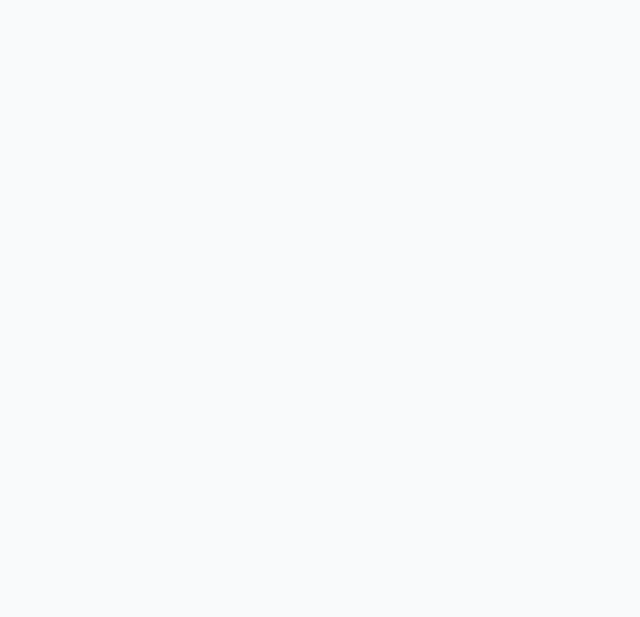
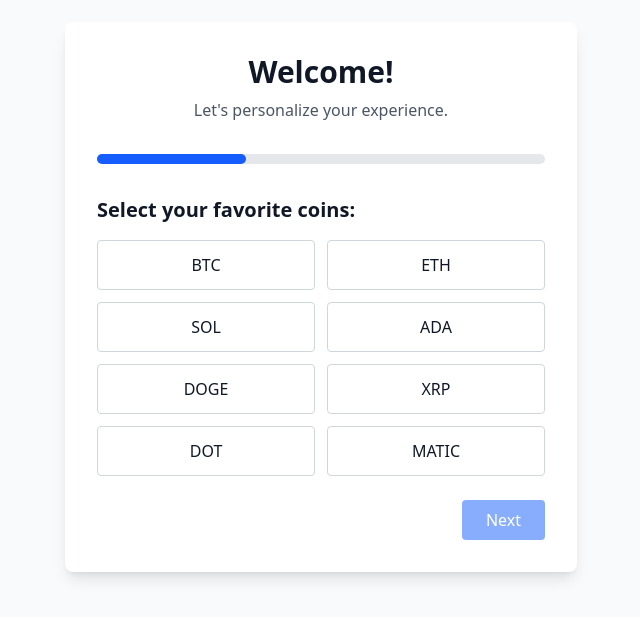
Before and after one commit to amitvizel/Moveo-Coding-Task, a React (Vite) app in the folder client/: page /onboarding in a window 1280 px wide. Before the commit this address had no page. Shown: the part 103-720 px from the top of the page, without its empty margins (319-959 px from the left). Built offline with nearby package versions, Linux system fonts and the light colour scheme; sample sign-in values are in the browser's storage.

Commit message:
add onboarding flow and preferences redirect

```diff
--- a/client/src/App.tsx
+++ b/client/src/App.tsx
@@ -1,11 +1,13 @@
-import { BrowserRouter as Router, Routes, Route, Navigate } from 'react-router-dom';
+import { BrowserRouter as Router, Routes, Route, Navigate, useLocation } from 'react-router-dom';
 import Login from './pages/Login';
 import Signup from './pages/Signup';
+import Onboarding from './pages/Onboarding';
 import { useAuth } from './context/AuthContext';
 
 // Protected route wrapper using AuthContext
 const ProtectedRoute = ({ children }: { children: React.ReactNode }) => {
-  const { isAuthenticated, isLoading } = useAuth();
+  const { isAuthenticated, isLoading, user } = useAuth();
+  const location = useLocation();
 
   if (isLoading) {
     return <div>Loading...</div>; // Or a proper loading spinner
@@ -13,6 +15,12 @@ const ProtectedRoute = ({ children }: { children: React.ReactNode }) => {
 
   if (!isAuthenticated) {
     return <Navigate to="/login" replace />;
+  }
+
+  // Redirect to onboarding if preferences are missing
+  // But don't redirect if we are already on the onboarding page
+  if (!user?.preferences && location.pathname !== '/onboarding') {
+    return <Navigate to="/onboarding" replace />;
   }
 
   return children;
@@ -28,11 +36,29 @@ function App() {
           <Route path="/login" element={<Login />} />
           <Route path="/signup" element={<Signup />} />
           <Route
+            path="/onboarding"
+            element={
+              <ProtectedRoute>
+                <Onboarding />
+              </ProtectedRoute>
+            }
+          />
+          <Route
             path="/"
             element={
               <ProtectedRoute>
                 <div className="p-8">
                   <h1 className="text-3xl font-bold">Welcome to the Dashboard, {user?.name || user?.email}!</h1>
+
+                  {user?.preferences && (
+                    <div className="mt-4 p-4 bg-white rounded shadow">
+                      <h2 className="text-xl font-bold mb-2">Your Preferences:</h2>
+                      <p><strong>Risk Tolerance:</strong> {user.preferences.riskTolerance}</p>
+                      <p><strong>Favorite Coins:</strong> {user.preferences.favoriteCoins.join(', ')}</p>
+                      <p><strong>Content Focus:</strong> {user.preferences.contentFocus.join(', ')}</p>
+                    </div>
+                  )}
+
                   <button
                     onClick={logout}
                     className="mt-4 px-4 py-2 bg-red-500 text-white rounded hover:bg-red-600"
--- a/client/src/context/AuthContext.tsx
+++ b/client/src/context/AuthContext.tsx
@@ -1,12 +1,18 @@
 import React, { createContext, useState, useContext, useEffect, ReactNode } from 'react';
 import client from '../api/client';
 
-// Define the User interface matching the backend model (excluding sensitive fields like passwordHash)
+export interface UserPreferences {
+  favoriteCoins: string[];
+  riskTolerance: 'conservative' | 'moderate' | 'aggressive';
+  contentFocus: ('news' | 'technical' | 'memes')[];
+}
+
+// Define the User interface matching the backend model
 export interface User {
   id: string;
   email: string;
   name?: string;
-  preferences?: any;
+  preferences?: UserPreferences | null;
 }
 
 interface AuthContextType {
@@ -17,6 +23,7 @@ interface AuthContextType {
   login: (token: string, user: User) => void;
   logout: () => void;
   updateUser: (user: User) => void;
+  refreshUser: () => Promise<void>;
 }
 
 const AuthContext = createContext<AuthContextType | undefined>(undefined);
@@ -62,10 +69,21 @@ export const AuthProvider = ({ children }: { children: ReactNode }) => {
     setUser(updatedUser);
   };
 
+  const refreshUser = async () => {
+    if (!token) return;
+    try {
+      const response = await client.get('/user/me');
+      updateUser(response.data.user);
+    } catch (error) {
+      console.error('Failed to refresh user', error);
+      // Optional: logout if token is invalid
+    }
+  };
+
   const isAuthenticated = !!token;
 
   return (
-    <AuthContext.Provider value={{ user, token, isAuthenticated, isLoading, login, logout, updateUser }}>
+    <AuthContext.Provider value={{ user, token, isAuthenticated, isLoading, login, logout, updateUser, refreshUser }}>
       {children}
     </AuthContext.Provider>
   );
--- /dev/null
+++ b/client/src/pages/Onboarding.tsx
@@ -0,0 +1,183 @@
+import React, { useState } from 'react';
+import { useNavigate } from 'react-router-dom';
+import client from '../api/client';
+import { useAuth } from '../context/AuthContext';
+import type { UserPreferences } from '../context/AuthContext';
+
+const Onboarding: React.FC = () => {
+  const navigate = useNavigate();
+  const { user, updateUser } = useAuth();
+  const [step, setStep] = useState(1);
+  const [loading, setLoading] = useState(false);
+
+  // Form State
+  const [favoriteCoins, setFavoriteCoins] = useState<string[]>([]);
+  const [riskTolerance, setRiskTolerance] = useState<UserPreferences['riskTolerance']>('moderate');
+  const [contentFocus, setContentFocus] = useState<UserPreferences['contentFocus']>([]);
+
+  // Available Options
+  const coinOptions = ['BTC', 'ETH', 'SOL', 'ADA', 'DOGE', 'XRP', 'DOT', 'MATIC'];
+  const contentOptions: { value: 'news' | 'technical' | 'memes'; label: string }[] = [
+    { value: 'news', label: 'Market News' },
+    { value: 'technical', label: 'Technical Analysis' },
+    { value: 'memes', label: 'Memes & Fun' },
+  ];
+
+  const toggleCoin = (coin: string) => {
+    setFavoriteCoins((prev) =>
+      prev.includes(coin) ? prev.filter((c) => c !== coin) : [...prev, coin]
+    );
+  };
+
+  const toggleContent = (content: 'news' | 'technical' | 'memes') => {
+    setContentFocus((prev) =>
+      prev.includes(content) ? prev.filter((c) => c !== content) : [...prev, content]
+    );
+  };
+
+  const handleSubmit = async () => {
+    setLoading(true);
+    try {
+      const preferences: UserPreferences = {
+        favoriteCoins,
+        riskTolerance,
+        contentFocus,
+      };
+
+      const response = await client.put('/user/preferences', { preferences });
+
+      // Update local user state
+      if (user) {
+        updateUser({ ...user, preferences });
+      }
+
+      console.log('Preferences updated:', response.data);
+      navigate('/');
+    } catch (error) {
+      console.error('Failed to save preferences', error);
+      alert('Failed to save preferences. Please try again.');
+    } finally {
+      setLoading(false);
+    }
+  };
+
+  return (
+    <div className="flex items-center justify-center min-h-screen bg-gray-50 p-4">
+      <div className="w-full max-w-lg p-8 bg-white rounded-lg shadow-lg">
+        <h1 className="text-3xl font-bold text-center mb-2">Welcome!</h1>
+        <p className="text-center text-gray-600 mb-8">Let's personalize your experience.</p>
+
+        {/* Progress Bar */}
+        <div className="w-full bg-gray-200 rounded-full h-2.5 mb-8">
+          <div
+            className="bg-blue-600 h-2.5 rounded-full transition-all duration-300"
+            style={{ width: `${(step / 3) * 100}%` }}
+          ></div>
+        </div>
+
+        {step === 1 && (
+          <div>
+            <h2 className="text-xl font-semibold mb-4">Select your favorite coins:</h2>
+            <div className="grid grid-cols-2 gap-3 mb-6">
+              {coinOptions.map((coin) => (
+                <button
+                  key={coin}
+                  onClick={() => toggleCoin(coin)}
+                  className={`p-3 rounded border transition-colors ${
+                    favoriteCoins.includes(coin)
+                      ? 'bg-blue-100 border-blue-500 text-blue-700'
+                      : 'bg-white border-gray-300 hover:bg-gray-50'
+                  }`}
+                >
+                  {coin}
+                </button>
+              ))}
+            </div>
+            <div className="flex justify-end">
+              <button
+                onClick={() => setStep(2)}
+                disabled={favoriteCoins.length === 0}
+                className="px-6 py-2 bg-blue-600 text-white rounded hover:bg-blue-700 disabled:opacity-50"
+              >
+                Next
+              </button>
+            </div>
+          </div>
+        )}
+
+        {step === 2 && (
+          <div>
+            <h2 className="text-xl font-semibold mb-4">What's your risk tolerance?</h2>
+            <div className="space-y-3 mb-6">
+              {(['conservative', 'moderate', 'aggressive'] as const).map((risk) => (
+                <button
+                  key={risk}
+                  onClick={() => setRiskTolerance(risk)}
+                  className={`w-full p-4 text-left rounded border transition-colors ${
+                    riskTolerance === risk
+                      ? 'bg-blue-100 border-blue-500 text-blue-700'
+                      : 'bg-white border-gray-300 hover:bg-gray-50'
+                  }`}
+                >
+                  <span className="capitalize font-medium">{risk}</span>
+                </button>
+              ))}
+            </div>
+            <div className="flex justify-between">
+              <button
+                onClick={() => setStep(1)}
+                className="px-6 py-2 text-gray-600 hover:text-gray-900"
+              >
+                Back
+              </button>
+              <button
+                onClick={() => setStep(3)}
+                className="px-6 py-2 bg-blue-600 text-white rounded hover:bg-blue-700"
+              >
+                Next
+              </button>
+            </div>
+          </div>
+        )}
+
+        {step === 3 && (
+          <div>
+            <h2 className="text-xl font-semibold mb-4">What content do you want to see?</h2>
+            <div className="space-y-3 mb-6">
+              {contentOptions.map((option) => (
+                <button
+                  key={option.value}
+                  onClick={() => toggleContent(option.value)}
+                  className={`w-full p-4 text-left rounded border transition-colors ${
+                    contentFocus.includes(option.value)
+                      ? 'bg-blue-100 border-blue-500 text-blue-700'
+                      : 'bg-white border-gray-300 hover:bg-gray-50'
+                  }`}
+                >
+                  {option.label}
+                </button>
+              ))}
+            </div>
+            <div className="flex justify-between">
+              <button
+                onClick={() => setStep(2)}
+                className="px-6 py-2 text-gray-600 hover:text-gray-900"
+              >
+                Back
+              </button>
+              <button
+                onClick={handleSubmit}
+                disabled={loading || contentFocus.length === 0}
+                className="px-6 py-2 bg-green-600 text-white rounded hover:bg-green-700 disabled:opacity-50"
+              >
+                {loading ? 'Saving...' : 'Finish'}
+              </button>
+            </div>
+          </div>
+        )}
+      </div>
+    </div>
+  );
+};
+
+export default Onboarding;
```
